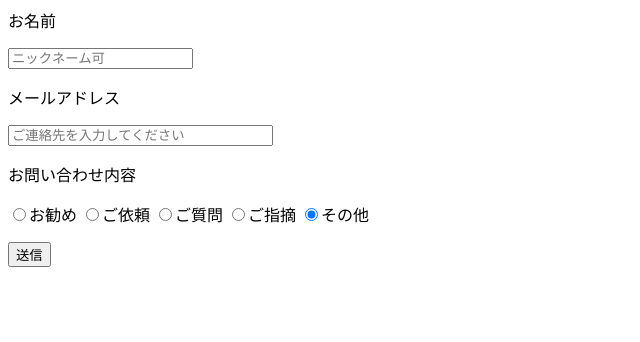
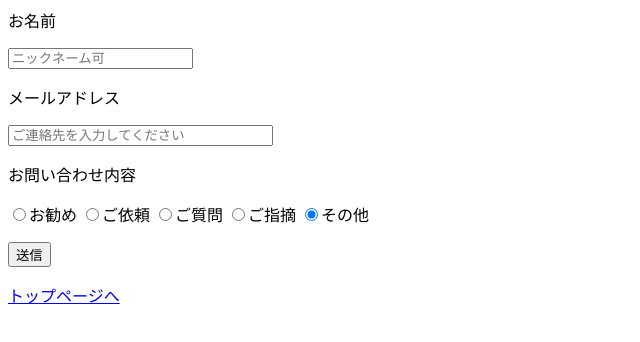
Before and after one commit to kotobukikun/ibarakiken, a plain HTML site: page contact.html in a window 1280 px wide. Shown: the whole page, without its empty margins (0-640 px from the left). Drawn offline with Linux system fonts and the light colour scheme.

Commit message:
Update contact.html

```diff
--- a/contact.html
+++ b/contact.html
@@ -1,4 +1,3 @@
-
 <!DOCTYPE html>
 <html lang="en">
   <head>
@@ -32,3 +31,7 @@
            <input type="submit" value="送信">
        </p>
     </form>
+
+    <p><a href="index.html">トップページへ</a></p>
+  </body>
+</html>
```
